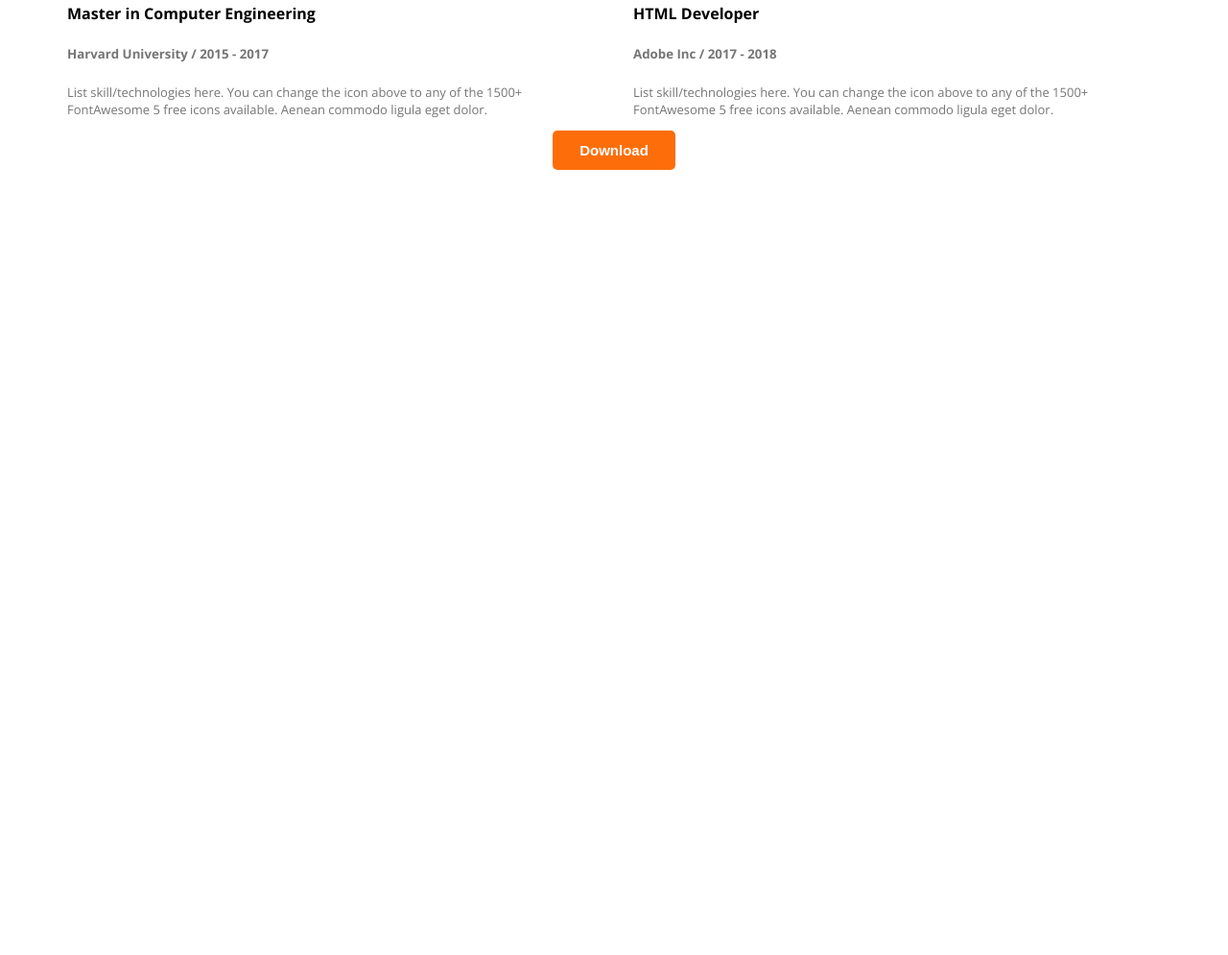
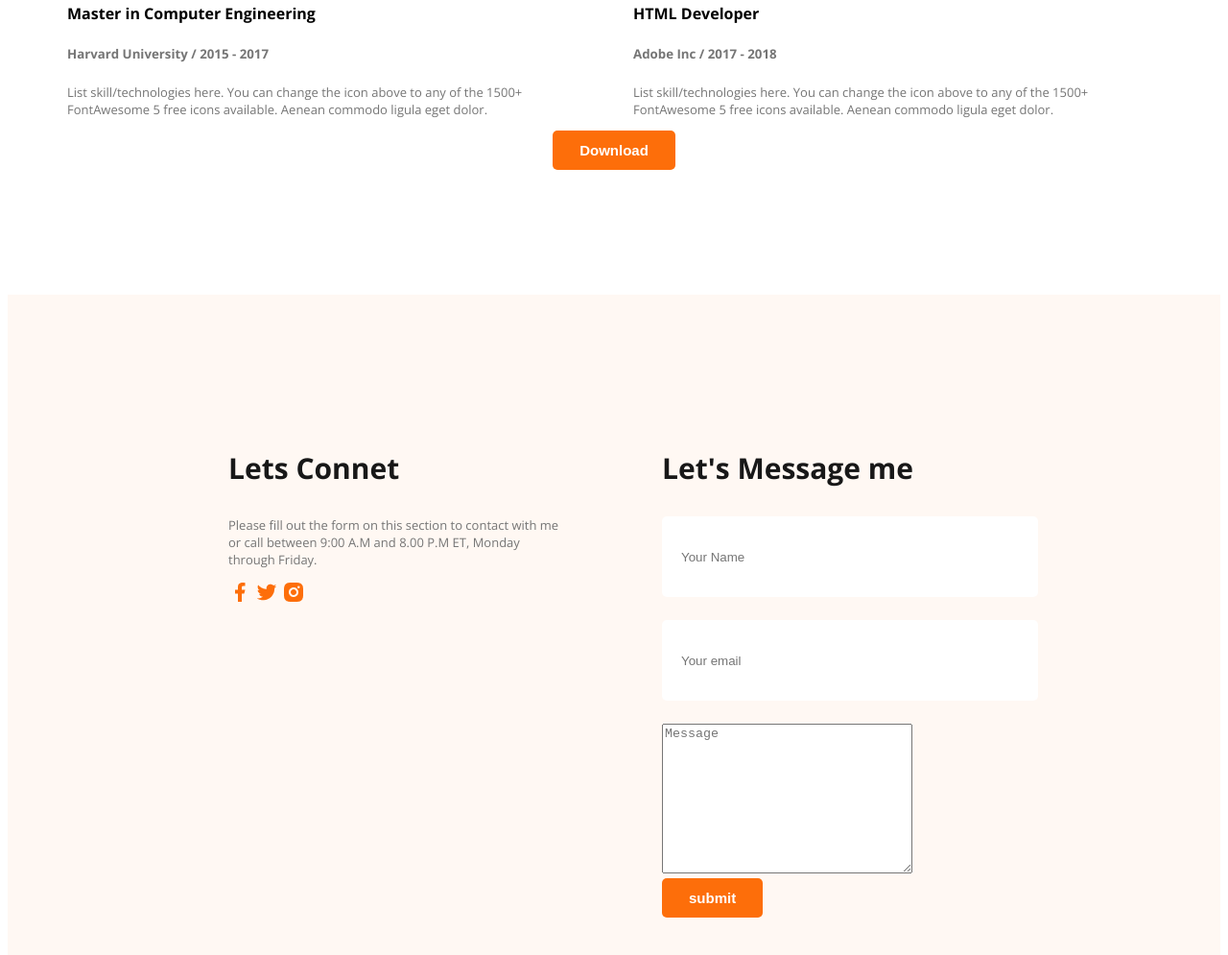
Before and after one commit to shovon-div/web-dev-portfolio, a plain HTML site: page index.html in a window 1280 px wide. Shown: the part 2151-3146 px from the top of the page at 96% size. Before the commit the page ends 2458 px from the top, so only its background shows below. Drawn offline with nearby package versions, Linux system fonts and the light colour scheme.

Commit message:
added contact info

```diff
--- a/index.html
+++ b/index.html
@@ -122,8 +122,25 @@
             <button class="btn-primary">Download</button>
         </div>
     </main>
-    <footer>
-
+    <footer class="secondary-bg">
+       <div class="footer-colum">
+            <h3 class="section-title">Lets Connet</h3>
+            <p>Please fill out the form on this section to contact with me or call between 9:00 A.M and 8.00 P.M ET, Monday through Friday.</p>
+            <div>
+            <a href=""><img src="images/icons/facebook.png" alt=""></a>
+            <a href=""><img src="images/icons/twitter.png" alt=""></a>
+            <a href=""><img src="images/icons/insta.png" alt=""></a>
+            </div>
+        </div>
+        <div class="footer-colum">
+            <h3 class="section-title">Let's Message me</h3>
+            <form action="">
+                <input type="text" placeholder="Your Name">
+                <input type="text" placeholder="Your email">
+                <textarea name="" id="" cols="30" rows="10" placeholder="Message "></textarea>
+                <input class="btn-primary" type="submit" value="submit">
+            </form>
+        </div>
     </footer>
 </body>
 </html>
--- a/styles/portfolio.css
+++ b/styles/portfolio.css
@@ -139,3 +139,23 @@ p{
     top: 50%;
     left: 50%;
 }
+/* footer styles */
+footer{
+    padding: 130px 230px;
+    display: flex;
+    gap: 100px;
+}
+.footer-colum{
+    width: 50%;
+}
+footer input[type="text"],fodter textarea {
+    height: 64px;
+    border-radius: 5px;
+    background-color: white;
+    display: block;
+    width: 100%;
+    padding: 10px 20px;
+    margin-bottom: 24px;
+    border: none;
+
+}
```
